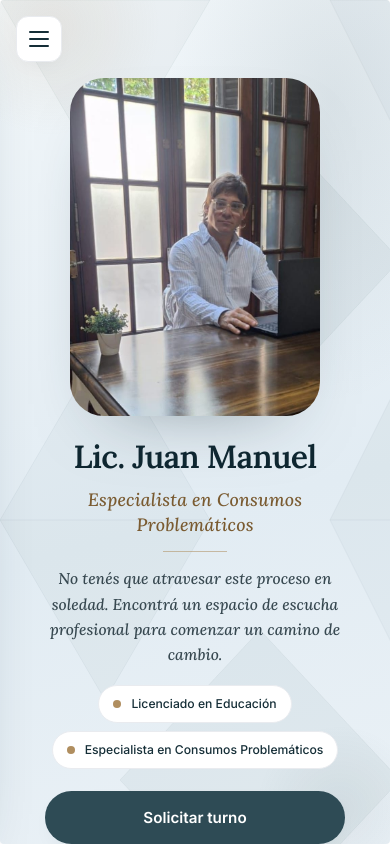
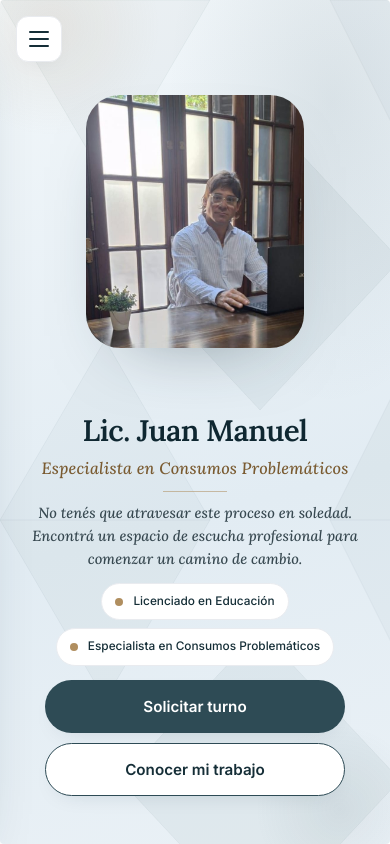
Before and after one commit to braianoertlinger93/juan-manuel-web, a website: page public/index.html in a window 390 px wide. Drawn offline with nearby package versions, Linux system fonts and the light colour scheme; no server answers.

Commit message:
Fix responsive movil: portada sin cortes y menu lateral clickeable

```diff
--- a/public/css/styles.css
+++ b/public/css/styles.css
@@ -258,7 +258,7 @@ h1, h2, h3, p { margin: 0; }
 .sidebar-backdrop {
   position: fixed;
   inset: 0;
-  z-index: 55;
+  z-index: 40;
   background: rgba(20, 31, 37, 0.45);
   backdrop-filter: blur(2px);
   opacity: 0;
@@ -1233,6 +1233,8 @@ h1, h2, h3, p { margin: 0; }
 
 @media (max-width: 900px) {
   .app { display: block; }
+  /* Altura real del viewport móvil (100dvh), sin los cortes de la barra del navegador */
+  .app, .main { height: 100vh; height: 100dvh; }
   .sidebar {
     position: fixed;
     top: 0; left: 0; bottom: 0;
@@ -1250,23 +1252,23 @@ h1, h2, h3, p { margin: 0; }
 @media (max-width: 720px) {
   .about-cards { grid-template-columns: 1fr; }
   .cover-inner {
-    gap: clamp(16px, 3vh, 24px);
-    padding-top: clamp(68px, 10vh, 78px);
-    padding-bottom: clamp(20px, 3vh, 28px);
+    gap: 14px;
+    padding-top: clamp(56px, 9vh, 68px);
+    padding-bottom: clamp(16px, 2.5vh, 24px);
   }
-  .cover-specialty { font-size: clamp(1.02rem, 4.6vw, 1.2rem); gap: 14px; margin-top: 14px; }
-  .cover-name { font-size: clamp(2rem, 8vw, 2.6rem); }
-  .cover-phrase { margin-top: 14px; font-size: 0.98rem; line-height: 1.6; }
-  .cover-badges { margin-top: 18px; gap: 8px; }
-  .chip { padding: 8px 14px; font-size: 0.76rem; }
+  .cover-specialty { font-size: clamp(0.95rem, 4.2vw, 1.05rem); gap: 12px; margin-top: 10px; }
+  .cover-name { font-size: clamp(1.7rem, 7.6vw, 2.2rem); }
+  .cover-phrase { margin-top: 10px; font-size: 0.92rem; line-height: 1.55; }
+  .cover-badges { margin-top: 12px; gap: 8px; }
+  .chip { padding: 8px 13px; font-size: 0.74rem; }
   .cover-actions {
-    margin-top: 22px;
+    margin-top: 14px;
     gap: 10px;
     flex-direction: column;
     align-items: stretch;
     width: min(100%, 300px);
   }
-  .cover-photo-frame { width: min(64vw, 320px); max-height: 40vh; }
+  .cover-photo-frame { width: min(56vw, 240px); max-height: 30vh; }
   .cards-grid,
   .charlas-grid,
   .testimonios-grid,
```
